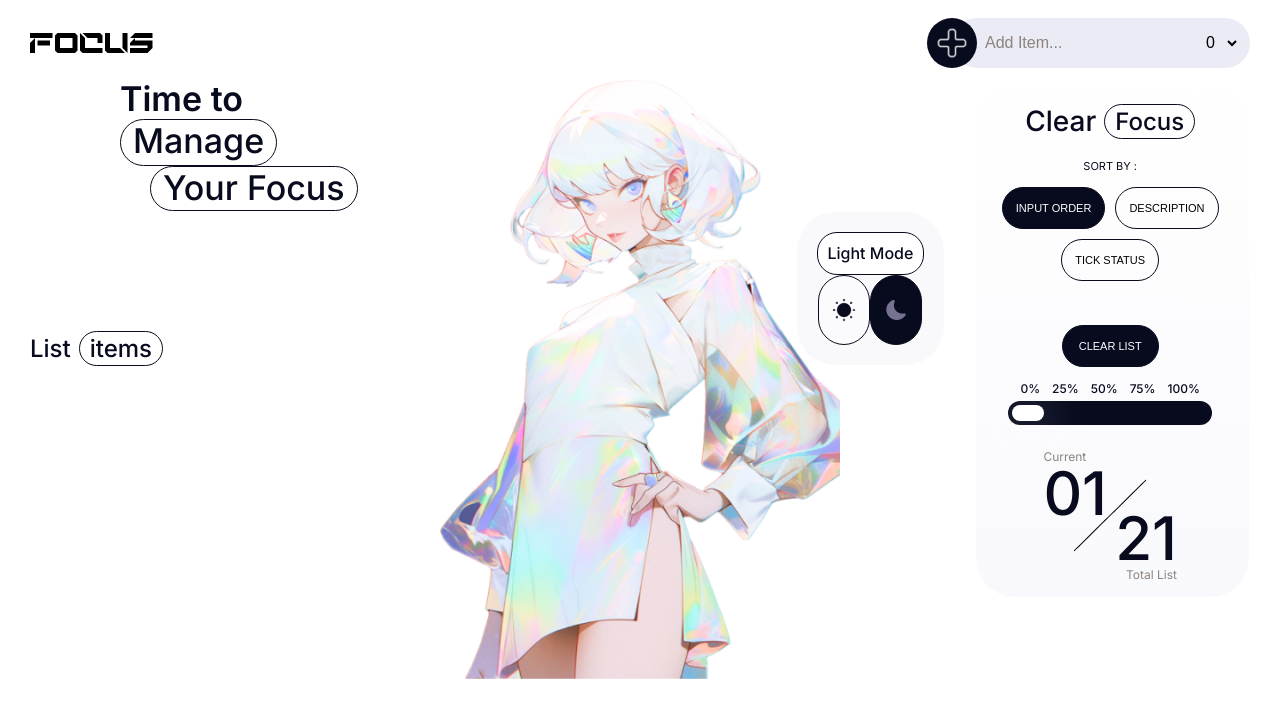
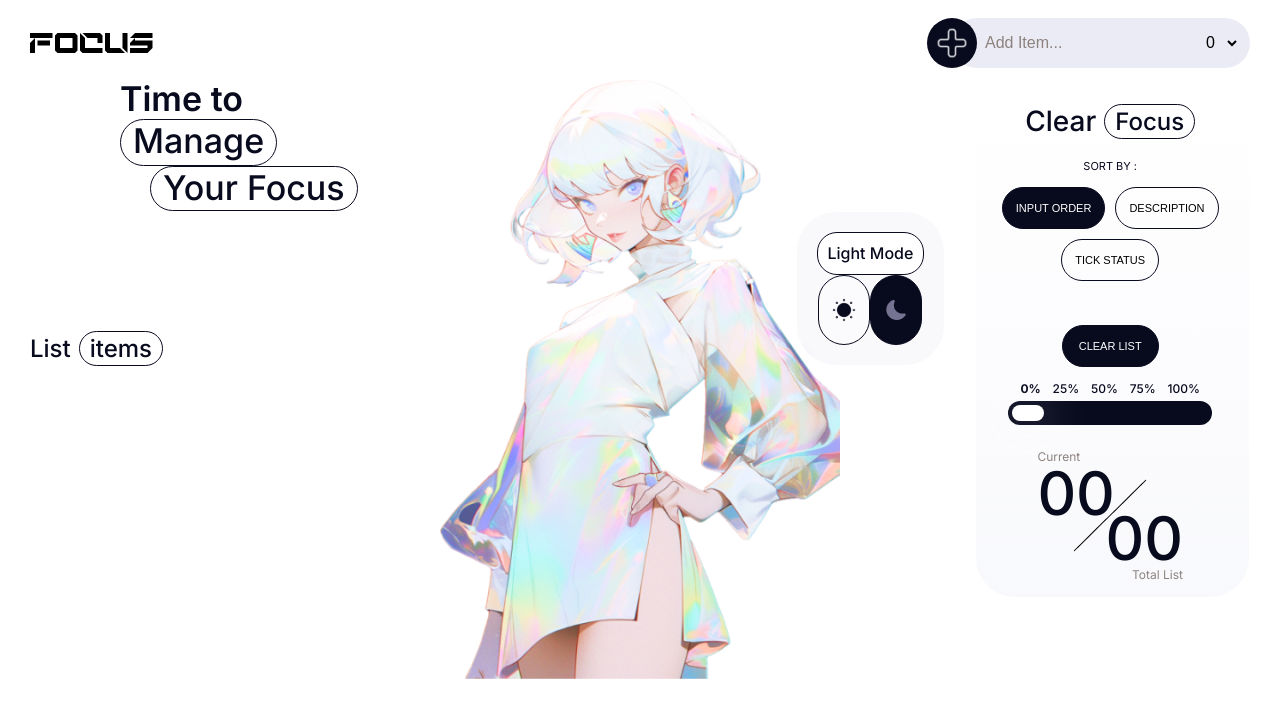
Before and after one commit to Chainz7/simple-clear_focus-reactjs, a React (Create React App) app: page / in a window 1280 px wide. Shown: the top 718 px of the page. Built offline with nearby package versions, Linux system fonts and the light colour scheme.

Commit message:
feat: (item) - calculating item

```diff
--- a/src/App.js
+++ b/src/App.js
@@ -11,32 +11,9 @@ import Dark from "./design/Dark Mode.png";
 import Line from "./design/Line 3.png";
 import { useState } from "react";
 
-const initialItems = [
-  { id: 1, description: "Passports", quantity: 0, packed: false },
-  { id: 2, description: "Socks", quantity: 1, packed: false },
-  { id: 3, description: "Socks", quantity: 12, packed: false },
-  { id: 4, description: "Socks", quantity: 12, packed: false },
-  { id: 5, description: "Socks", quantity: 12, packed: false },
-  { id: 6, description: "Socks", quantity: 12, packed: false },
-  { id: 7, description: "Socks", quantity: 12, packed: false },
-  { id: 8, description: "Socks", quantity: 12, packed: false },
-  { id: 9, description: "Socks", quantity: 12, packed: false },
-  { id: 10, description: "Socks", quantity: 12, packed: false },
-  { id: 11, description: "Socks", quantity: 12, packed: false },
-  { id: 12, description: "Socks", quantity: 12, packed: false },
-  { id: 13, description: "Socks", quantity: 12, packed: false },
-  { id: 14, description: "Socks", quantity: 12, packed: false },
-  { id: 15, description: "Socks", quantity: 12, packed: false },
-  { id: 16, description: "Socks", quantity: 12, packed: false },
-  // { id: 17, description: "Socks", quantity: 12, packed: false },
-  // { id: 18, description: "Socks", quantity: 12, packed: false },
-  // { id: 19, description: "Socks", quantity: 12, packed: false },
-  // { id: 20, description: "Socks", quantity: 12, packed: false },
-  // { id: 21, description: "aaaaa", quantity: 12, packed: false },
-];
-
 export default function App() {
   const [items, setItems] = useState([]);
+  const numItems = items.length;
 
   function handleAddItems(item) {
     setItems((items) => [...items, item]);
@@ -44,6 +21,14 @@ export default function App() {
 
   function handleDeleteItem(id) {
     setItems((items) => items.filter((item) => item.id !== id));
+  }
+
+  function handleToggleItem(id) {
+    setItems((items) =>
+      items.map((item) =>
+        item.id === id ? { ...item, packed: !item.packed } : item
+      )
+    );
   }
 
   return (
@@ -58,20 +43,40 @@ export default function App() {
             <LeftUpperText />
             <div className="lefmid-container animated-opacity">
               <div className="lefmicon-left">
-                <LeftItemFifth items={items} onDeleteItem={handleDeleteItem} />
+                <LeftItemFifth
+                  items={items}
+                  onDeleteItem={handleDeleteItem}
+                  onToggleItem={handleToggleItem}
+                />
                 <LeftMiddleText />
               </div>
               <LeftMiddleTheme />
             </div>
             <div className="lefbot-container">
-              <LeftItemFirst items={items} onDeleteItem={handleDeleteItem} />
-              <LeftItemSecond items={items} onDeleteItem={handleDeleteItem} />
-              <LeftItemThird items={items} onDeleteItem={handleDeleteItem} />
-              <LeftItemFourth items={items} onDeleteItem={handleDeleteItem} />
+              <LeftItemFirst
+                items={items}
+                onDeleteItem={handleDeleteItem}
+                onToggleItem={handleToggleItem}
+              />
+              <LeftItemSecond
+                items={items}
+                onDeleteItem={handleDeleteItem}
+                onToggleItem={handleToggleItem}
+              />
+              <LeftItemThird
+                items={items}
+                onDeleteItem={handleDeleteItem}
+                onToggleItem={handleToggleItem}
+              />
+              <LeftItemFourth
+                items={items}
+                onDeleteItem={handleDeleteItem}
+                onToggleItem={handleToggleItem}
+              />
             </div>
           </div>
           <div className="right-wrapper animated-opacity">
-            <RightSort />
+            <RightSort items={items} />
           </div>
         </div>
       </div>
@@ -170,60 +175,88 @@ function LeftMiddleTheme() {
   );
 }
 
-function LeftItemFirst({ items, onDeleteItem }) {
+function LeftItemFirst({ items, onDeleteItem, onToggleItem }) {
   const itemsToShow = items.slice(0, 5);
   return itemsToShow.length > 0 ? (
     <div className="lefbocon-wrapper animated-slidebot-slow animated-opacity">
       {itemsToShow.map((item) => (
-        <Item key={item.id} item={item} onDeleteItem={onDeleteItem} />
+        <Item
+          key={item.id}
+          item={item}
+          onDeleteItem={onDeleteItem}
+          onToggleItem={onToggleItem}
+        />
       ))}
     </div>
   ) : null;
 }
-function LeftItemSecond({ items, onDeleteItem }) {
+function LeftItemSecond({ items, onDeleteItem, onToggleItem }) {
   const itemsToShow = items.slice(5, 10);
   return itemsToShow.length > 0 ? (
     <div className="lefbocon-wrapper animated-slidebot-fast animated-opacity">
       {itemsToShow.map((item) => (
-        <Item key={item.id} item={item} onDeleteItem={onDeleteItem} />
+        <Item
+          key={item.id}
+          item={item}
+          onDeleteItem={onDeleteItem}
+          onToggleItem={onToggleItem}
+        />
       ))}
     </div>
   ) : null;
 }
-function LeftItemThird({ items, onDeleteItem }) {
+function LeftItemThird({ items, onDeleteItem, onToggleItem }) {
   const itemsToShow = items.slice(10, 15);
   return itemsToShow.length > 0 ? (
     <div className="lefbocon-wrapper animated-slidebot-fast animated-opacity">
       {itemsToShow.map((item) => (
-        <Item key={item.id} item={item} onDeleteItem={onDeleteItem} />
+        <Item
+          key={item.id}
+          item={item}
+          onDeleteItem={onDeleteItem}
+          onToggleItem={onToggleItem}
+        />
       ))}
     </div>
   ) : null;
 }
-function LeftItemFourth({ items, onDeleteItem }) {
+function LeftItemFourth({ items, onDeleteItem, onToggleItem }) {
   const itemsToShow = items.slice(15, 20);
   return itemsToShow.length > 0 ? (
     <div className="lefbocon-wrapper animated-slidebot-fast animated-opacity">
       {itemsToShow.map((item) => (
-        <Item key={item.id} item={item} onDeleteItem={onDeleteItem} />
+        <Item
+          key={item.id}
+          item={item}
+          onDeleteItem={onDeleteItem}
+          onToggleItem={onToggleItem}
+        />
       ))}
     </div>
   ) : null;
 }
-function LeftItemFifth({ items, onDeleteItem }) {
+function LeftItemFifth({ items, onDeleteItem, onToggleItem }) {
   const shouldRender = items.length > 20 && items[20] !== undefined;
   return shouldRender ? (
     <div className="lefbocon-wrapper animated-opacity">
-      <Item key={items[20].id} item={items[20]} onDeleteItem={onDeleteItem} />
+      <Item
+        key={items[20].id}
+        item={items[20]}
+        onDeleteItem={onDeleteItem}
+        onToggleItem={onToggleItem}
+      />
     </div>
   ) : null;
 }
-
-function Item({ item, onDeleteItem }) {
+function Item({ item, onDeleteItem, onToggleItem }) {
   return (
     <div className="lefbocon-wrapper-container">
       <label className="lefbocon-wracon-text">
-        <input type="checkbox" />
+        <input
+          type="checkbox"
+          value={item.packed}
+          onChange={() => onToggleItem(item.id)}
+        />
         <img class="unchecked" src={UnTick} alt="Uncheck" />
         <img class="checked" src={Tick} alt="Checked" />
         <span>
@@ -243,7 +276,15 @@ function Item({ item, onDeleteItem }) {
   );
 }
 
-function RightSort() {
+function RightSort({ items }) {
+  const numItems = items.length;
+  const numPacked = items.filter((item) => item.packed).length;
+  const percentage = Math.round((numPacked / numItems) * 100);
+  const thresholds = [0, 25, 50, 75, 100];
+  const nearestThreshold = thresholds.reduce((prev, curr) =>
+    Math.abs(curr - percentage) < Math.abs(prev - percentage) ? curr : prev
+  );
+
   return (
     <div className="rigwra-container">
       <div className="rigwra-container-up ">
@@ -273,11 +314,16 @@ function RightSort() {
       </div>
       <div className="rigwra-container-bar">
         <div className="rigwra-conbar-percentage animated-slideright-slow">
-          <span>0%</span>
-          <span>25%</span>
-          <span>50%</span>
-          <span>75%</span>
-          <span>100%</span>
+          {thresholds.map((threshold) => (
+            <span
+              key={threshold}
+              style={
+                threshold === nearestThreshold ? { fontWeight: "bold" } : {}
+              }
+            >
+              {threshold}%
+            </span>
+          ))}
         </div>
         <div className="rigwra-conbar-progress animated-slideright-fast">
           <div></div>
@@ -292,12 +338,12 @@ function RightSort() {
             Current
           </span>
           <span className="rigwra-contotup-big animated-slideright-fast">
-            01
+            {numPacked < 10 ? `0${numPacked}` : numPacked}
           </span>
         </div>
         <div className="rigwra-contot-bot">
           <span className="rigwra-contotup-big animated-slideright-fast">
-            21
+            {numItems < 10 ? `0${numItems}` : numItems}
           </span>
           <span className="rigwra-contotup-small down animated-slideright-slow">
             Total List
--- a/src/index.css
+++ b/src/index.css
@@ -557,7 +557,7 @@ body {
 
 .rigwra-contot-up {
   position: absolute;
-  left: 1.2rem;
+  left: 0.6rem;
   top: 0rem;
   display: flex;
   flex-direction: column;
@@ -579,7 +579,7 @@ body {
 
 .rigwra-contot-bot {
   position: absolute;
-  right: 1.2rem;
+  right: 0.6rem;
   bottom: 0rem;
   display: flex;
   flex-direction: column;
```
